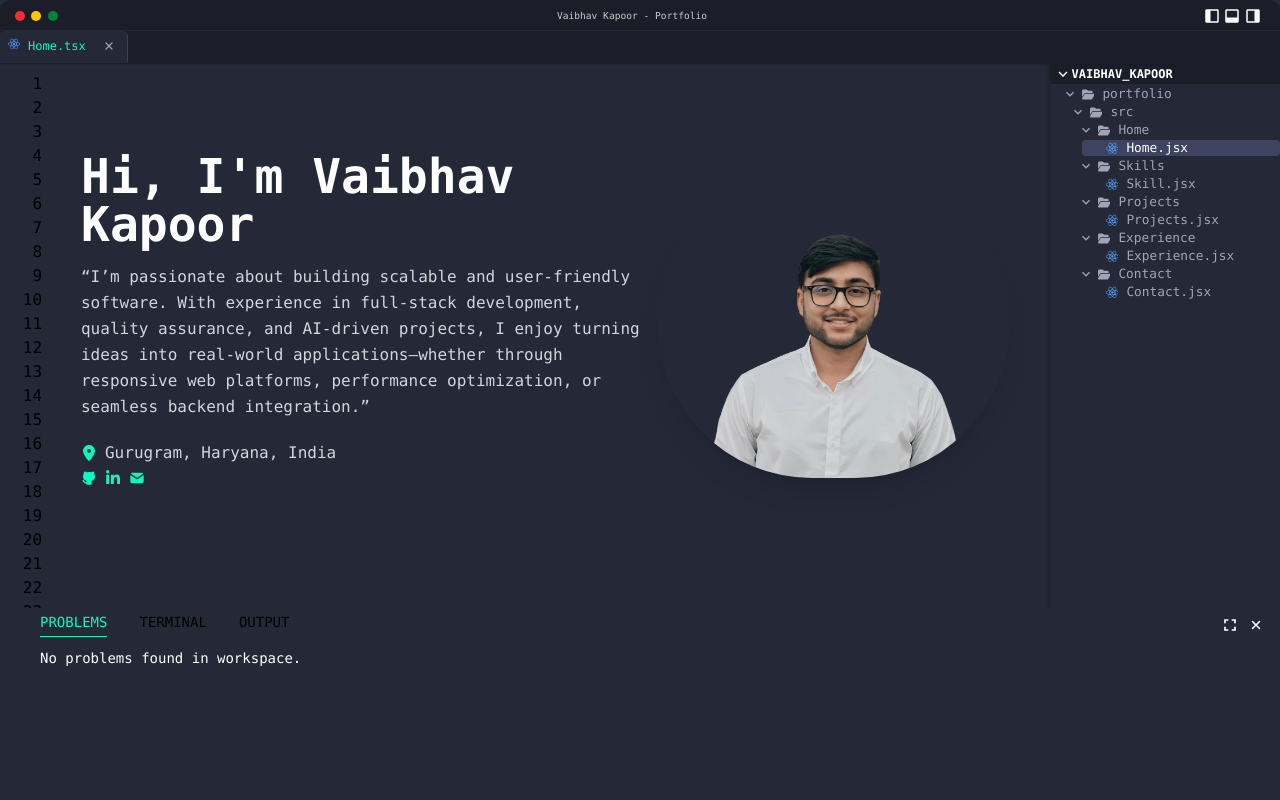
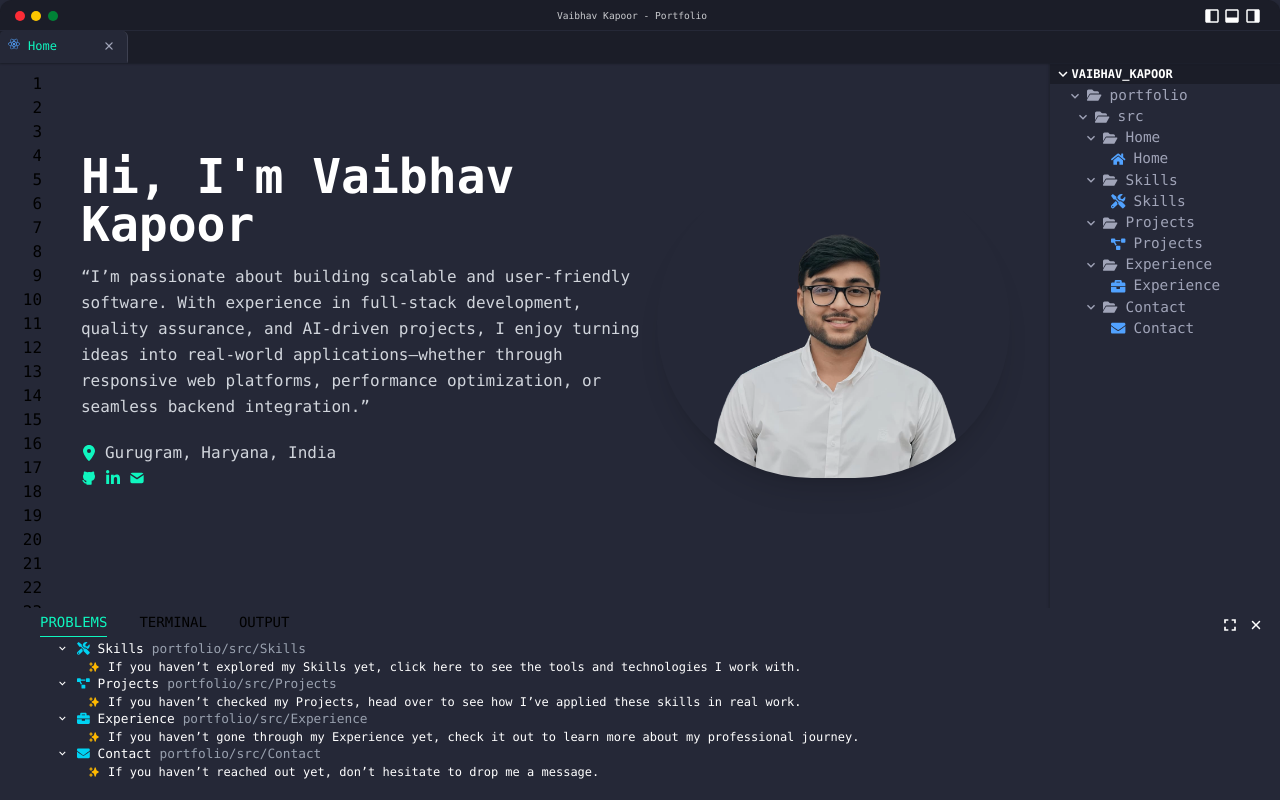
Before and after one commit to Vaibhavk0192/Portfolio, a Next.js app: page / in a window 1280 px wide. Built offline with nearby package versions, Linux system fonts and the light colour scheme.

Commit message:
Problems section in bottom screen implemented

```diff
--- a/src/components/bottomScreen/problemsScreen/page.tsx
+++ b/src/components/bottomScreen/problemsScreen/page.tsx
@@ -1,7 +1,24 @@
+"use client";
+
+import { problems, Problem } from "@/lib/data/problems";
+import Problems from "./problems/page";
+import { useSelectedTab } from "@/context/selectedTabContext";
+
 export default function ProblemsScreen() {
-    return (
-        <div className="text-text pt-10 text-sm ">
+  const { tabs,openTab } = useSelectedTab();
+  const activeProblems = problems.filter((p) => !tabs.map(t=>t.id).includes(p.pageId));
+
+  return (
+    <div className="p-4 overflow-y-auto h-full mt-4">
+      {activeProblems.length === 0 ? (
+        <div className="text-text pt-2 text-sm">
           No problems found in workspace.
         </div>
-    );
+      ) : (
+        activeProblems.map((problem: Problem) => (
+          <Problems key={problem.id} {...problem}/>
+        ))
+      )}
+    </div>
+  );
 }
--- /dev/null
+++ b/src/components/bottomScreen/problemsScreen/problems/page.tsx
@@ -0,0 +1,59 @@
+import { MdKeyboardArrowDown } from "react-icons/md";
+import { Problem } from "@/lib/data/problems";
+import { useState } from "react";
+import { HiSparkles } from "react-icons/hi";
+import { useSelectedTab } from "@/context/selectedTabContext";
+import { useFolder } from "@/context/selectedFolderContext";
+
+function Problems({
+  id: key,
+  pageId,
+  fileName,
+  filePath,
+  icon: Icon,
+  message,
+}: Problem) {
+  const [isOpen, setIsOpen] = useState(true);
+  const { openTab, activeTab } = useSelectedTab();
+
+  const { selectedFile, setSelectedFile } = useFolder();
+
+  return (
+    <div
+      onClick={() => {
+        openTab({ id: pageId, title: fileName, icon: Icon });
+        setSelectedFile(fileName);
+      }}
+    >
+      {/* top line with arrow, icon, filename + path */}
+      <div className="flex text-[0.8rem] items-center gap-2 ">
+        {isOpen ? (
+          <MdKeyboardArrowDown
+            onClick={() => {
+              setIsOpen(!isOpen);
+            }}
+          />
+        ) : (
+          <MdKeyboardArrowDown
+            className="-rotate-90"
+            onClick={() => {
+              setIsOpen(!isOpen);
+            }}
+          />
+        )}
+
+        <Icon className="text-cyan-400" />
+        <p>{fileName}</p>
+        <p className="text-gray-400">{filePath}</p>
+      </div>
+      {isOpen && (
+        <div className="flex items-center gap-2 pt-0.5 ml-8 ">
+          <HiSparkles className="h-3 w-3 text-amber-400" />
+          <p>{message}</p>
+        </div>
+      )}
+    </div>
+  );
+}
+
+export default Problems;
--- a/src/components/navbar/topPannel/topbarTab/page.tsx
+++ b/src/components/navbar/topPannel/topbarTab/page.tsx
@@ -1,3 +1,4 @@
+import { useFolder } from "@/context/selectedFolderContext";
 import { useSelectedTab } from "@/context/selectedTabContext";
 import { useEffect } from "react";
 import { IoIosClose } from "react-icons/io";
@@ -10,6 +11,7 @@ interface topbarPropsType {
 
 function TopbarTab(topbarProps: topbarPropsType) {
   const { activeId, activeTab, closeTab } = useSelectedTab();
+  const { setSelectedFile } = useFolder();
   const isactive = activeId === topbarProps.id;
 
   return (
@@ -18,7 +20,10 @@ function TopbarTab(topbarProps: topbarPropsType) {
     border-r-text-gray/20 flex justify-between hover:cursor-pointer rounded-tr-md rounded-t-sm ${
       isactive && "bg-secondary-bg"
     }`}
-      onClick={() => activeTab(topbarProps.id)}
+      onClick={() => {
+        activeTab(topbarProps.id);
+        setSelectedFile(topbarProps.title);
+      }}
     >
       <div className=" flex overflow-x-clip mr-2">
         <topbarProps.icons className="text-blue-400 mr-2" />
--- a/src/components/rightPannel/folderComponent/page.tsx
+++ b/src/components/rightPannel/folderComponent/page.tsx
@@ -44,7 +44,7 @@ const FolderComponent = ({
   return (
     <div className="pl-2 w-full ">
       <div
-        className={` h-4 w-full flex text-[0.8rem] items-center p-1  mt-0.5 cursor-pointer hover:bg-indigo-300/10 rounded ${
+        className={` h-4 w-full flex text-[0.9rem]  items-center p-[0.6rem] mt-0.5   cursor-pointer hover:bg-indigo-300/10 rounded ${
           selectedFile === title
             ? "bg-indigo-300/20 text-white"
             : "text-text-gray"
--- a/src/context/selectedTabContext.tsx
+++ b/src/context/selectedTabContext.tsx
@@ -20,7 +20,7 @@ type Action =
   | { type: "CLOSE_TAB"; id: string };
 
 const initialState: State = {
-  tabs: [{ id: "1.1.1.1", title: "Home.tsx", icon: FaReact }],
+  tabs: [{ id: "1.1.1.1", title: "Home", icon: FaReact }],
   activeId: "1.1.1.1",
 };
 
--- a/src/lib/data/files.js
+++ b/src/lib/data/files.js
@@ -1,4 +1,10 @@
-import { FaReact } from "react-icons/fa";
+import {
+  FaBriefcase,
+  FaEnvelope,
+  FaHome,
+  FaProjectDiagram,
+  FaTools,
+} from "react-icons/fa";
 
 export const files = [
   {
@@ -18,8 +24,8 @@ export const files = [
             children: [
               {
                 id: "1.1.1.1",
-                title: "Home.jsx",
-                icon: FaReact,
+                title: "Home",
+                icon: FaHome,
               },
             ],
           },
@@ -30,8 +36,8 @@ export const files = [
             children: [
               {
                 id: "1.1.2.1",
-                title: "Skill.jsx",
-                icon: FaReact,
+                title: "Skills",
+                icon: FaTools,
               },
             ],
           },
@@ -42,8 +48,8 @@ export const files = [
             children: [
               {
                 id: "1.1.3.1",
-                title: "Projects.jsx",
-                icon: FaReact,
+                title: "Projects",
+                icon: FaProjectDiagram,
               },
             ],
           },
@@ -54,8 +60,8 @@ export const files = [
             children: [
               {
                 id: "1.1.4.1",
-                title: "Experience.jsx",
-                icon: FaReact,
+                title: "Experience",
+                icon: FaBriefcase,
               },
             ],
           },
@@ -66,8 +72,8 @@ export const files = [
             children: [
               {
                 id: "1.1.5.1",
-                title: "Contact.jsx",
-                icon: FaReact,
+                title: "Contact",
+                icon: FaEnvelope,
               },
             ],
           },
--- /dev/null
+++ b/src/lib/data/problems.ts
@@ -0,0 +1,62 @@
+// lib/data/problems.ts
+import { FaReact, FaTools, FaProjectDiagram, FaBriefcase, FaEnvelope, FaHome } from "react-icons/fa";
+import { Tab } from "@/context/selectedTabContext";
+
+export interface Problem {
+  id: string;
+  pageId: string;
+  filePath: string;
+  fileName: string;
+  icon: React.ElementType;
+  message: string;
+}
+
+export const problems: Problem[] = [
+  {
+    id: "home-problem",
+    pageId: "1.1.1.1", // Home
+    fileName: "Home",
+    filePath: "portfolio/src/Home",
+    icon: FaHome,
+    message:" If you haven’t visited my Home page yet, click here to get an overview of who I am and what I do.",
+
+  },
+  {
+    id: "skills-problem",
+    pageId: "1.1.2.1", // Skills
+    fileName: "Skills",
+    filePath: "portfolio/src/Skills",
+    icon: FaTools,
+    message:
+          "If you haven’t explored my Skills yet, click here to see the tools and technologies I work with.",
+
+  },
+  {
+    id: "projects-problem",
+    pageId: "1.1.3.1", // Projects
+    fileName: "Projects",
+    filePath: "portfolio/src/Projects",
+    icon: FaProjectDiagram,
+    message:
+          "If you haven’t checked my Projects, head over to see how I’ve applied these skills in real work.",
+
+  },
+  {
+    id: "experience-problem",
+    pageId: "1.1.4.1", // Experience
+    fileName: "Experience",
+    filePath: "portfolio/src/Experience",
+    icon: FaBriefcase,
+    message:
+          "If you haven’t gone through my Experience yet, check it out to learn more about my professional journey.",
+  },
+  {
+    id: "contact-problem",
+    pageId: "1.1.5.1", // Contact
+    fileName: "Contact",
+    filePath: "portfolio/src/Contact",
+    icon: FaEnvelope,
+    message:
+      "If you haven’t reached out yet, don’t hesitate to drop me a message.",
+  },
+];
```
